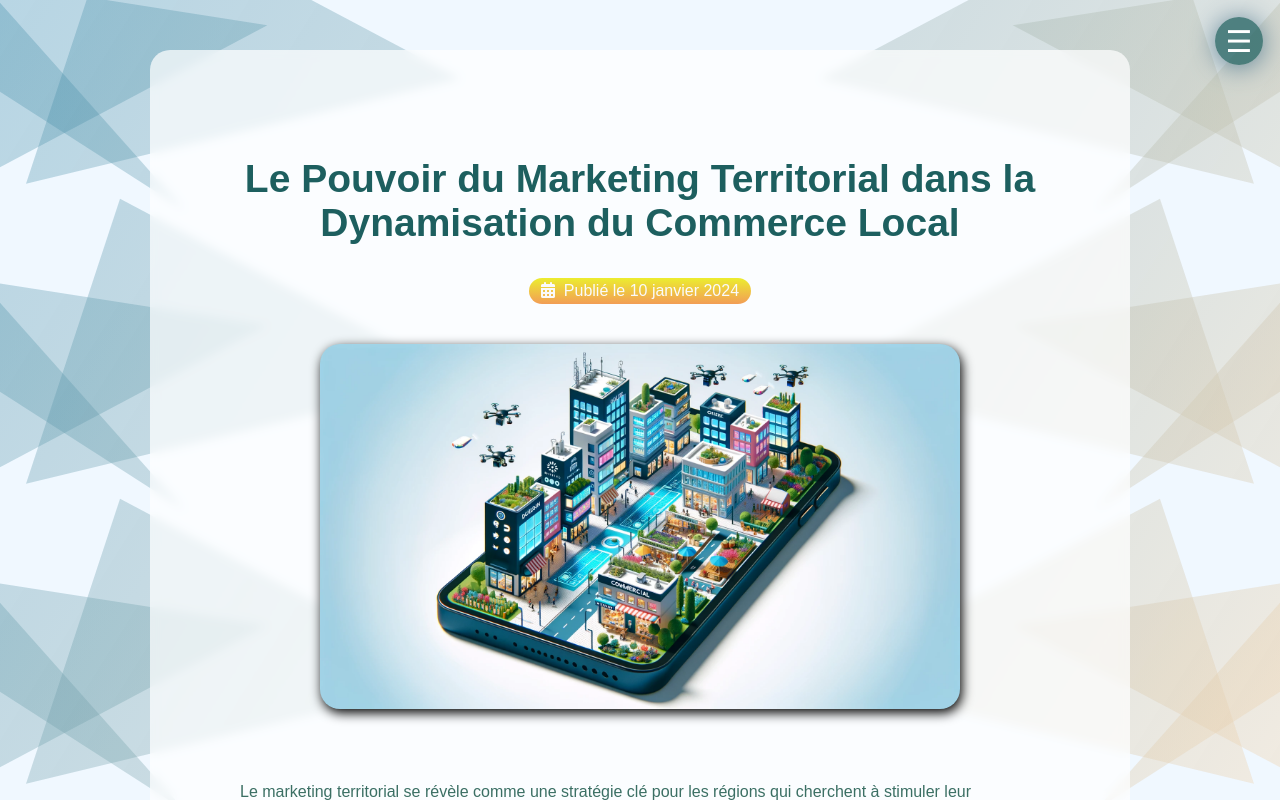
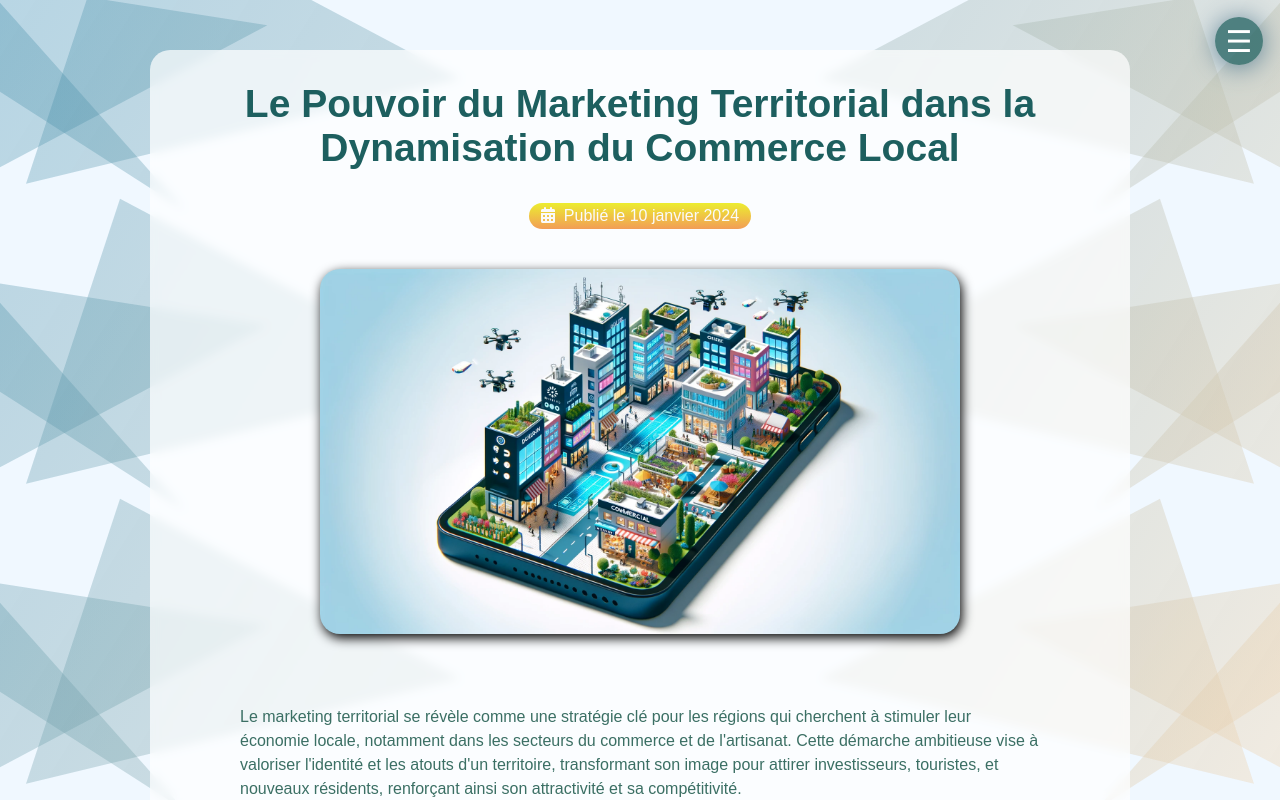
Before and after one commit to Coco836/ManagerCentreVille, a Django app: page /blog/1/ in a window 1280 px wide. Run offline with Django 5.2, Linux system fonts and the light colour scheme.

Commit message:
blog - remove article padding top

```diff
--- a/managerApp/static/css/read_article.css
+++ b/managerApp/static/css/read_article.css
@@ -1,7 +1,7 @@
 /* READ ARTICLE PAGE */
-.article {
+/* .article {
   padding-top: 75px;
-}
+} */
 
 .article__header {
   display: grid;
```
